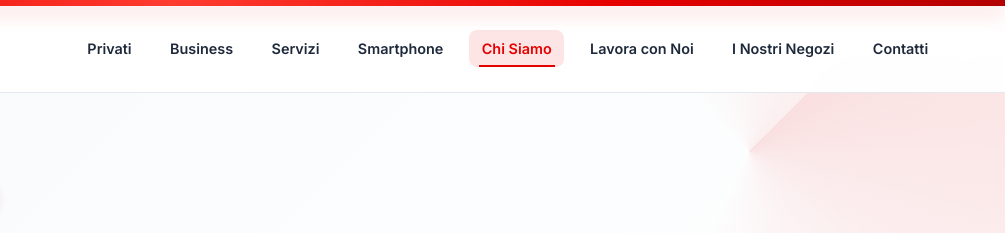
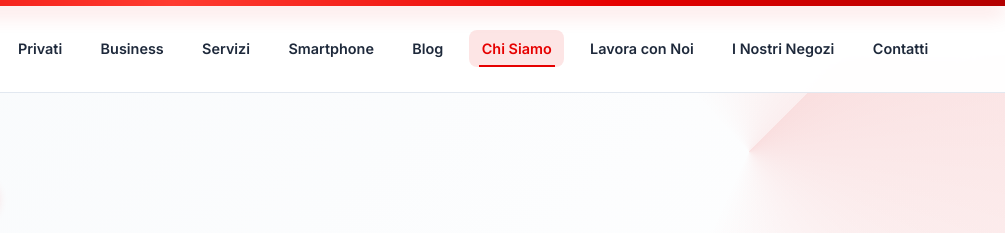
Before and after one commit to raydalessandro/Vodafone-Clo, a plain HTML site: page chi-siamo.html in a window 1280 px wide. Shown: the top 233 px of the page, 275-1280 px from the left. Drawn offline with Linux system fonts and the light colour scheme.

Commit message:
chi-siamo.html

```diff
--- a/chi-siamo.html
+++ b/chi-siamo.html
@@ -1157,6 +1157,7 @@
                 <li><a href="business.html" class="nav-link">Business</a></li>
                 <li><a href="servizi.html" class="nav-link">Servizi</a></li>
                 <li><a href="smartphone.html" class="nav-link">Smartphone</a></li>
+                <li><a href="blog.html" class="nav-link">Blog</a></li>
                 <li><a href="chi-siamo.html" class="nav-link active">Chi Siamo</a></li>
                 <li><a href="lavora-con-noi.html" class="nav-link">Lavora con Noi</a></li>
                 <li><a href="negozi.html" class="nav-link">I Nostri Negozi</a></li>
@@ -1176,6 +1177,7 @@
                 <a href="business.html" class="nav-link">Business & P.IVA</a>
                 <a href="servizi.html" class="nav-link">Servizi & Assistenza</a>
                 <a href="smartphone.html" class="nav-link">Smartphone</a>
+                <a href="blog.html" class="nav-link">Blog</a>
                 <a href="chi-siamo.html" class="nav-link active">Chi Siamo</a>
                 <a href="lavora-con-noi.html" class="nav-link">Lavora con Noi</a>
                 <a href="negozi.html" class="nav-link">I Nostri Negozi</a>
```
